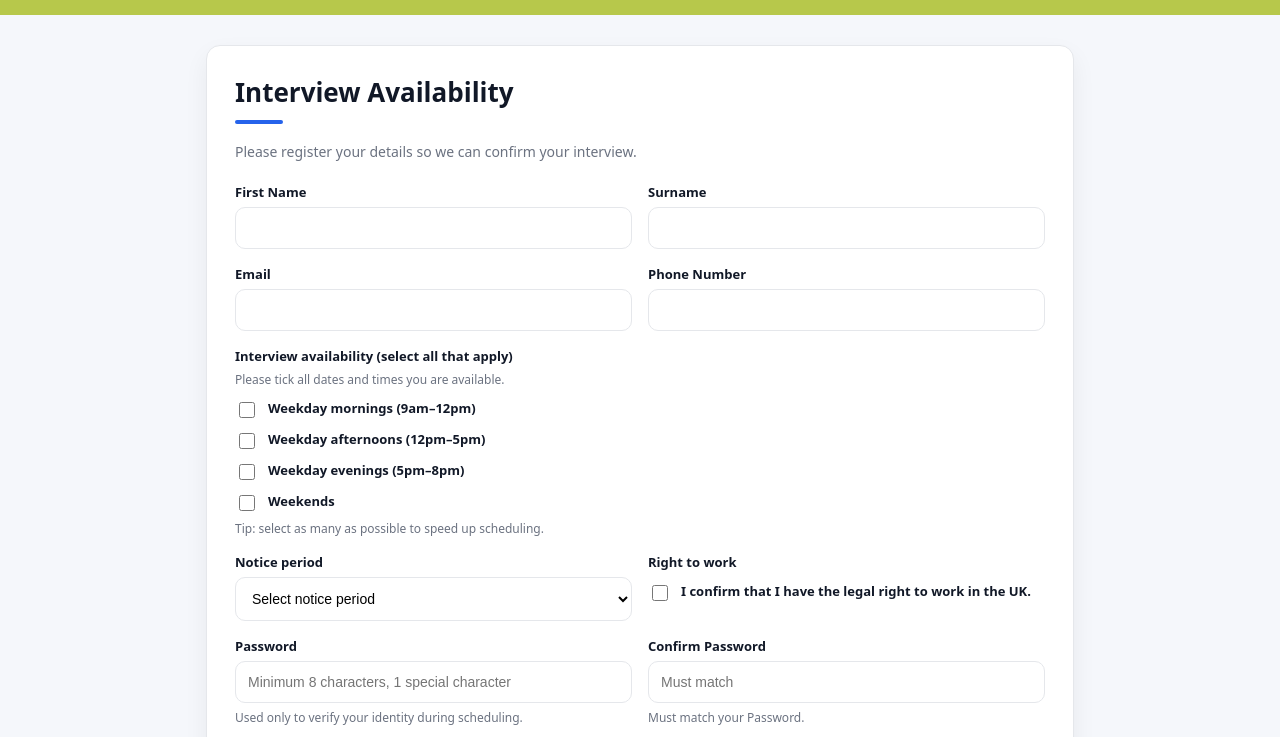
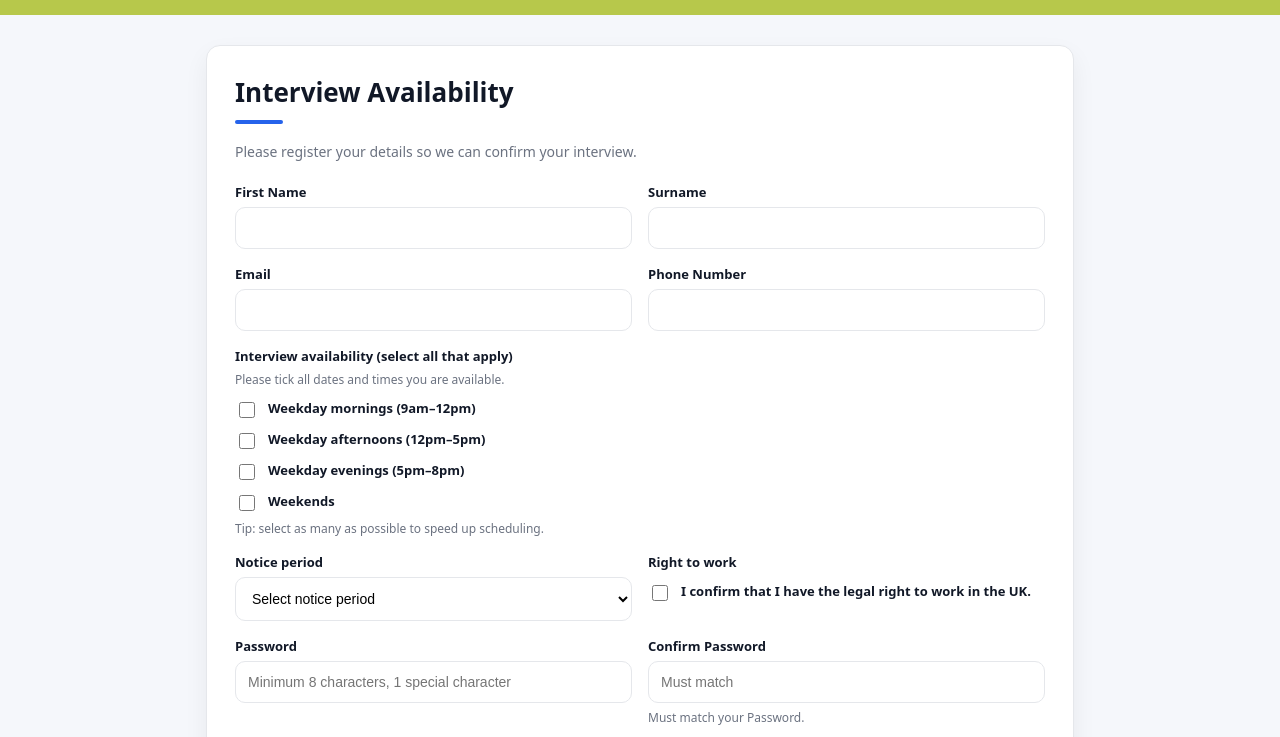
Before and after one commit to jasonarthur331-ui/interview-scheduler, a plain HTML site: page index.html in a window 1280 px wide. Shown: the part 63-800 px from the top of the page. Drawn offline with Linux system fonts and the light colour scheme.

Commit message:
Update index.html

```diff
--- a/index.html
+++ b/index.html
@@ -318,7 +318,7 @@
               autocomplete="new-password"
               required
             />
-            <div class="help">Used only to verify your identity during scheduling.</div>
+
 
             <!-- Checklist (hidden until click) -->
             <div class="pw-checklist" id="pwChecklist">
```
